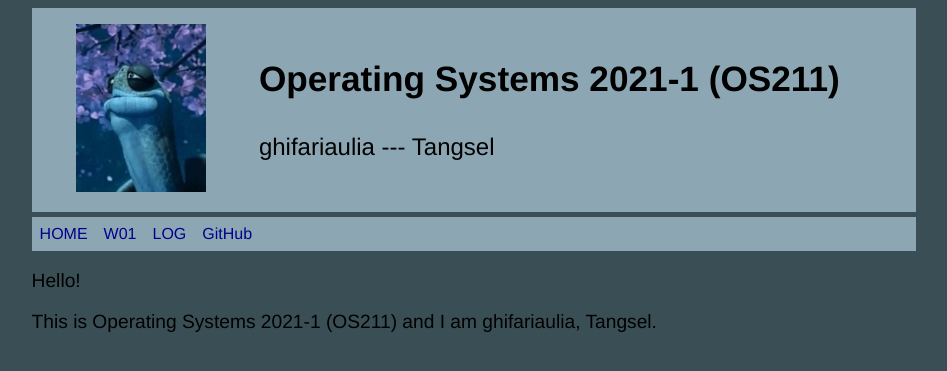
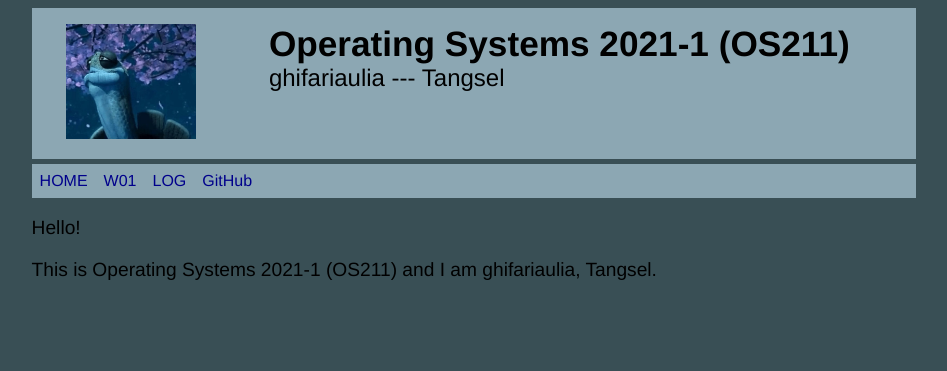
Before and after one commit to ghifariaulia/os211, a Jekyll site: the page built from index.md, in a window 1280 px wide. Shown: the top 371 px of the page, without its empty margins (166-1113 px from the left). Built offline with Jekyll 4.4.1, drawn with Linux system fonts in a browser that asks for light colours.

Commit message:
edit css

```diff
--- a/assets/css/style.css
+++ b/assets/css/style.css
@@ -21,17 +21,18 @@
 .right {
   display: flex;
   flex-direction: column;
-  justify-content: space-evenly;
   margin-left: 1.5rem;
 }
 
 .right1 {
   font-size: 2.2rem;
+  padding-left: 30px;
   font-weight: 700;
 }
 
 .right2 {
   font-size: 1.5rem;
+  padding-left: 30px;
   font-weight: 500;
 }
 
```
Also changed, not shown: assets/images/oogway.jpg.
